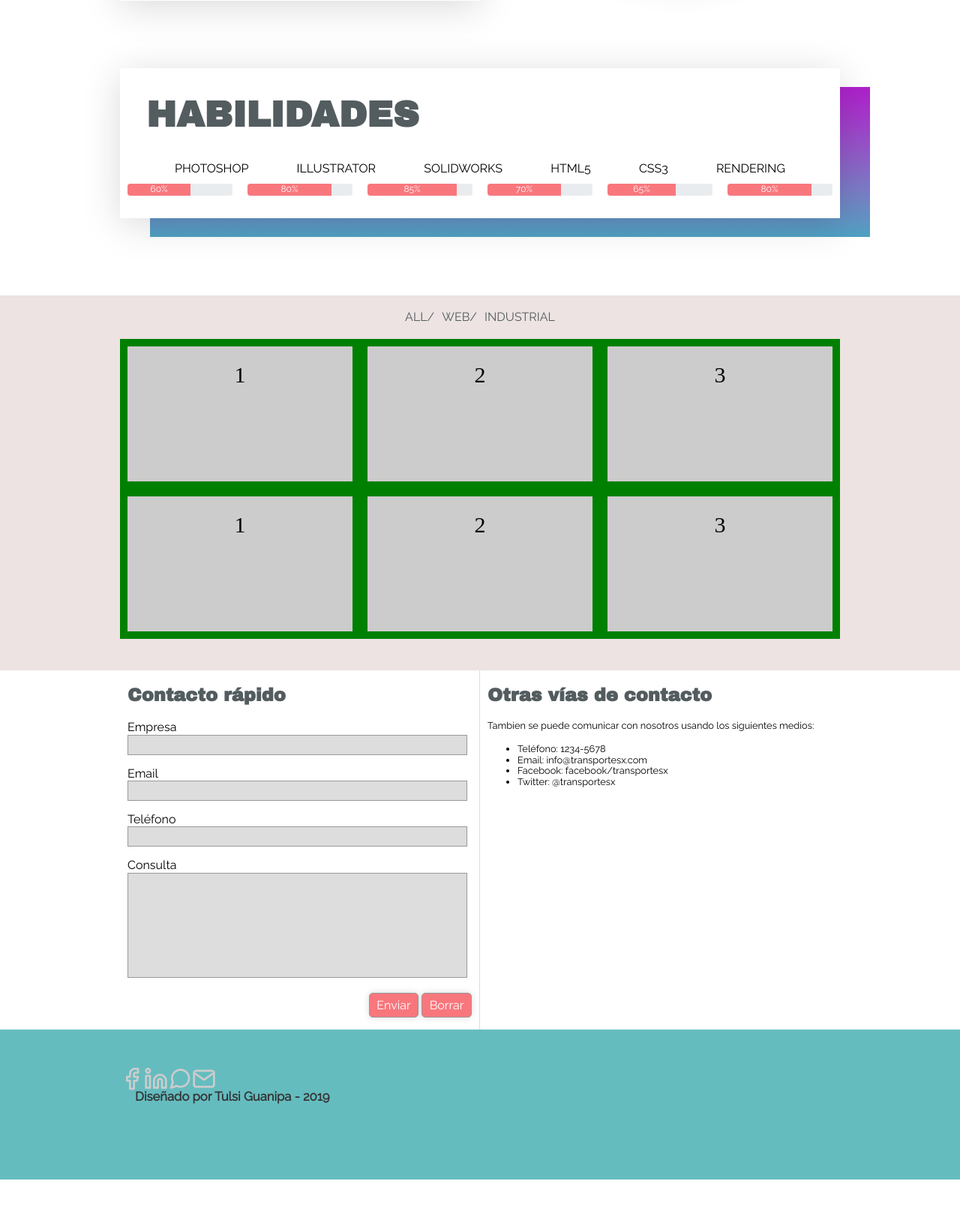
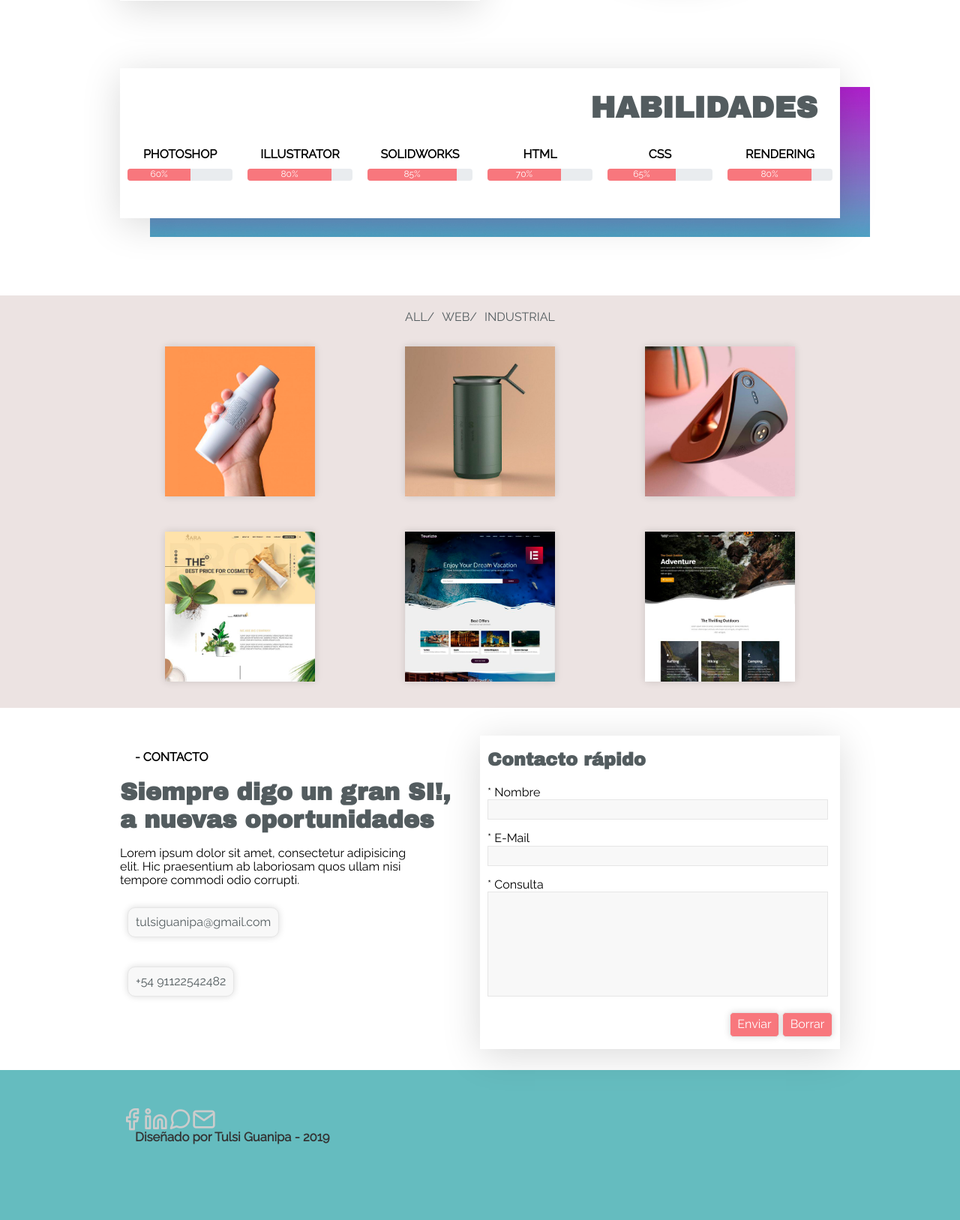
Before and after one commit to tulsiguanipa/portafoliotulsi, a PHP site: page / in a window 1280 px wide. Shown: the part 1029-2656 px from the top of the page at 75% size. Before the commit the page ends 2602 px from the top, so only its background shows below. Run offline with PHP 8.4, Linux system fonts and the light colour scheme; some web fonts are replaced.

Commit message:
Modificacion projects y contacto

```diff
--- a/CSS/index.css
+++ b/CSS/index.css
@@ -333,11 +333,10 @@ a {
 .skills h2{
   font-family: 'Archivo Black', sans-serif;
   color: #535c5f;
-  font-size: 3em;
-  margin: 25px;
+  font-size: 2.5em;
+  margin: 20px;
   padding: 10px;
-
-
+  text-align: right;
 }
 
 .skillslist ul{
@@ -346,20 +345,18 @@ a {
   list-style: none;
   margin: 0;
   padding: 0;
+}
 
-
-
-
+.imghabilidades div h4{
+  font-family: 'Raleway', sans-serif;
+  text-align: center;
+  margin:0;
 }
 
 .skillslist ul li{
   padding: 30px;
   text-align: center;
-
-
 }
-
-
 
 
 .skillslist{
@@ -469,7 +466,7 @@ div {
 /* comienzo projects*/
 
 .projects{
-  height: 500px;
+  height: 550px;
   background-color: #ece3e2;
 
 }
@@ -500,21 +497,26 @@ div {
 
 
 .contenedor1 {
-    background-color: green;
+/*    background-color: green;*/
     display: flex;
-    justify-content: space-between;
+    justify-content: space-around;
 }
 
 
 .item {
-  background-color: #ccc;
+/*  background-color: #ccc;*/
   margin: 10px;
   text-align: center;
   line-height: 75px;
   font-size: 30px;
-  width: 300px; /*se adapta al tamaño*/
-  height: 180px;
+  width: 200px; /*se adapta al tamaño*/
+
 }
+
+.projects .contenedor1 img{
+  box-shadow: 0 0 10px rgba(0,0,0,0.14);
+}
+
 
 /* fin projects*/
 
@@ -531,26 +533,33 @@ div {
   /*border-color: #e6e6e6;*/
 
 }
+.formuconsul{
+  position: absolute;
+}
 
+
+.fondogardiente1 {
+  position: relative;
+  float: right;
+  display: block;
+}
 
 .columna{
   width: 50%;
   padding: 0 0.625em;
   box-sizing: border-box;
-
+  position: relative;
+  background-color: white;
+  box-shadow: 0 .5rem 3rem rgba(0, 0, 0, .15);
 }
 
-.columna.left{
-  /*lineas separadoras/ las dos clases juntas cuando estan en la mismo div, tiene la dos clases*/
-  border-right: 1px solid #ddd;
-}
 
-.columna.right p{
+.columna.left p{
   font-family: 'Raleway', sans-serif;
   font-size: 0.8em;
 
 }
-.columna.right ul li{
+.columna.left ul li{
   font-family: 'Raleway', sans-serif;
   font-size: 0.8em;
 }
@@ -567,12 +576,11 @@ div {
 .formulario input,
 .formulario textarea{
   font-family: 'Raleway', sans-serif;
-  background-color: #ddd;
-  border: 1px solid #999;
+  background-color: #f8f8f8;
+  border: 1px solid #e6e6e6;
   font-size: 0.8em;
   padding: 0.4em 0.6em;
   width: 95%;
-
 }
 
 .formulario textarea{
@@ -596,9 +604,45 @@ div {
   text-align: right;
 }
 
+.contectorap {
+  float: left;
+  width: 450px;
+}
 
+.contectorap h6{
+  font-family: 'Raleway', sans-serif;
+  font-size: 1em;
+  font-style: normal;
+  margin: 10px;
+  padding: 10px;
+}
 
+.contectorap h3{
+  font-family: 'Archivo Black', sans-serif;
+  font-size: 2em;
+  color: #535c5f;
+  margin: 0 auto;
+  font-style: normal;
+}
 
+.contectorap p{
+  font-family: 'Raleway', sans-serif;
+  font-size: 1em;
+  width: 400px;
+}
 
+.contectorap input[type="submit"]{
+  font-family: 'Raleway', sans-serif;
+  width: auto;
+  background-color: #f8f8f8;
+  border: 1px solid #e6e6e6;
+  border-radius: 10px;
+  box-shadow: 0 0 10px rgba(0,0,0,0.14);
+  color: #535c5f;
+  font-size: 1em;
+  text-align: center;
+  padding: 10px;
+  margin: 10px;
+}
 
 /* fin contact */
--- a/index.html
+++ b/index.html
@@ -25,6 +25,7 @@
 				</nav>
 			</div>
 		</header>
+		<a name="home"></a>
 		<section class="home holder">
 				<div class="imghome">
 					<img src="img/fondohome.png" alt="home">
@@ -39,6 +40,7 @@
 
 				 </div>
 		</section>
+		<a name="about"></a>
 		<section class="about holder">
 			<div class="about1">
 				<div class="fondoabout">
@@ -56,7 +58,7 @@
 			</div>
 
 		</section>
-
+		<a name="skills"></a>
 		<section class="skills holder">
 			<div class="fondoskills">
 				<div class="fondogardiente">
@@ -64,36 +66,42 @@
 				</div>
 				<div class="skillslist">
 					<h2>HABILIDADES</h2>
-					<div class="lista">
-					<ul>
-						<li style="display:inline;">PHOTOSHOP</li>
-						<li style="display:inline;">ILLUSTRATOR</li>
-						<li style="display:inline;">SOLIDWORKS</li>
-						<li style="display:inline;">HTML5</li>
-						<li style="display:inline;">CSS3</li>
-						<li style="display:inline;">RENDERING</li>
-
-					</ul>
-					</div>
-
 					<div class="imghabilidades">
+						<div class="left">
+							<h4>PHOTOSHOP</h4>
 							<div class="progress left photoshop">
 								<div class="progress-bar right" role="progressbar" style="width: 60%;" aria-valuenow="25" aria-valuemin="0" aria-valuemax="100">60%</div>
 							</div>
+						</div>
+						<div class="left">
+							<h4>ILLUSTRATOR</h4>
 							<div class="progress left illus">
 								<div class="progress-bar right" role="progressbar" style="width: 80%;" aria-valuenow="25" aria-valuemin="0" aria-valuemax="100">80%</div>
 							</div>
+						</div>
+						<div class="left">
+							<h4>SOLIDWORKS</h4>
 							<div class="progress left solid">
 								<div class="progress-bar right" role="progressbar" style="width: 85%;" aria-valuenow="25" aria-valuemin="0" aria-valuemax="100">85%</div>
 							</div>
+						</div>
+						<div class="left">
+							<h4>HTML</h4>
 							<div class="progress left html">
 								<div class="progress-bar right" role="progressbar" style="width: 70%;" aria-valuenow="25" aria-valuemin="0" aria-valuemax="100">70%</div>
 							</div>
+						</div>
+						<div class=left>
+							<h4>CSS</h4>
 							<div class="progress left css">
 								<div class="progress-bar right" role="progressbar" style="width: 65%;" aria-valuenow="25" aria-valuemin="0" aria-valuemax="100">65%</div>
 							</div>
+						</div>
+						<div class="left">
+							<h4>RENDERING</h4>
 							<div class="progress left rendering">
 								<div class="progress-bar right" role="progressbar" style="width: 80%;" aria-valuenow="25" aria-valuemin="0" aria-valuemax="100">80%</div>
+							</div>
 						</div>
 					</div>
 				</div>
@@ -101,41 +109,41 @@
 
 		</section>
 		<br>
+		<a name="projects"></a>
 		<section class="projects">
 			<div class="projectscuadro holder">
 				<ul><li style="display:inline;"><a href="">ALL/</a></li><li style="display:inline;"><a href="">WEB/</a></li><li style="display:inline;"><a href="">INDUSTRIAL</a></li></ul>
 
 				<div class="contenedor1">
-					<div class="item">1</div>
-					<div class="item">2</div>
-					<div class="item">3</div>
+					<div class="item"> <img src="img/projects 7.jpg" alt="project" width="200" height="200"></div>
+					<div class="item"><img src="img/projects 2.jpg" alt="project" width="200" height="200"></div>
+					<div class="item"><img src="img/projects 6.jpg" alt="project" width="200" height="200"></div>
 				</div>
 				<div class="contenedor1">
-					<div class="item">1</div>
-					<div class="item">2</div>
-					<div class="item">3</div>
+					<div class="item"><img src="img/projects 4.jpg" alt="project" width="200" height="200"></div>
+					<div class="item"><img src="img/projects 5.jpg" alt="project" width="200" height="200"></div>
+					<div class="item"><img src="img/projects 3.jpg" alt="project" width="200" height="200"></div>
 				</div>
 			</div>
 
 		</section>
+		<br>
+		<br>
+		<a name="contact"></a>
 		<section class="contact holder">
-			<div class="columna left" >
+				<div class="columna right" >
 					<h2>Contacto rápido</h2>
 					<form action="" method="" class="formulario">
 						<p>
-						<label for="nombre">Empresa</label>
-						<input type="text" name="" value="" id="nombre" />
-					</p>
-					<p>
-						<label for="email">Email</label>
+							<label for="email">* Nombre</label>
 							<input type="text" name="" value="" id="email" />
 						</p>
 						<p>
-						<label for="tel">Teléfono</label>
+							<label for="tel">* E-Mail</label>
 							<input type="text" name="" value="" id="tel" />
 						</p>
 						<p>
-						<label for="comentario">Consulta</label>
+							<label for="comentario">* Consulta</label>
 							<textarea id="comentario" name=""></textarea>
 						</p>
 						<p class="acciones">
@@ -144,25 +152,30 @@
 						</p>
 
 					</form>
+				</div>
+				<div class="contectorap">
 
+					<h6>- CONTACTO</h6>
+					<h3>Siempre digo un gran SI!, a nuevas oportunidades</h3>
+					<p>Lorem ipsum dolor sit amet, consectetur adipisicing elit. Hic praesentium ab laboriosam quos ullam nisi tempore commodi odio corrupti.</p>
+
+					<p class="acciones">
+						<div>
+							<input type="submit" value="tulsiguanipa@gmail.com" />
+						</div>
+						<br>
+						<div>
+							<input type="submit" value="+54 91122542482" />
 						</div>
 
-			<div class="columna right"> <!-- aca re usamos la clase right que ya esta siendo controlada por CSS -->
-				<h2>Otras vías de contacto </h2>
-				<p> Tambien se puede comunicar con nosotros usando los siguientes medios:</p>
-				<ul>
-					<li>Teléfono: 1234-5678</li>
-					<li>Email: info@transportesx.com</li>
-					<li>Facebook: facebook/transportesx</li>
-					<li>Twitter: @transportesx</li>
-				</ul>
-
+					</p>
 				</div>
 
 		</section>
 		<section class="resume">
 
 		</section>
+		<br>
 	<footer>
 		<div class="footer holder">
 			<h5>Diseñado por Tulsi Guanipa - 2019</h5>
```
Also changed, not shown: img/projects 1.jpg (added), img/projects 2.jpg (added), img/projects 3.jpg (added), img/projects 4.jpg (added), img/projects 5.jpg (added), img/projects 6.jpg (added), img/projects 7.jpg (added), img/projects 8.jpg (added). Lines whose indentation alone changed are shown as unchanged.
